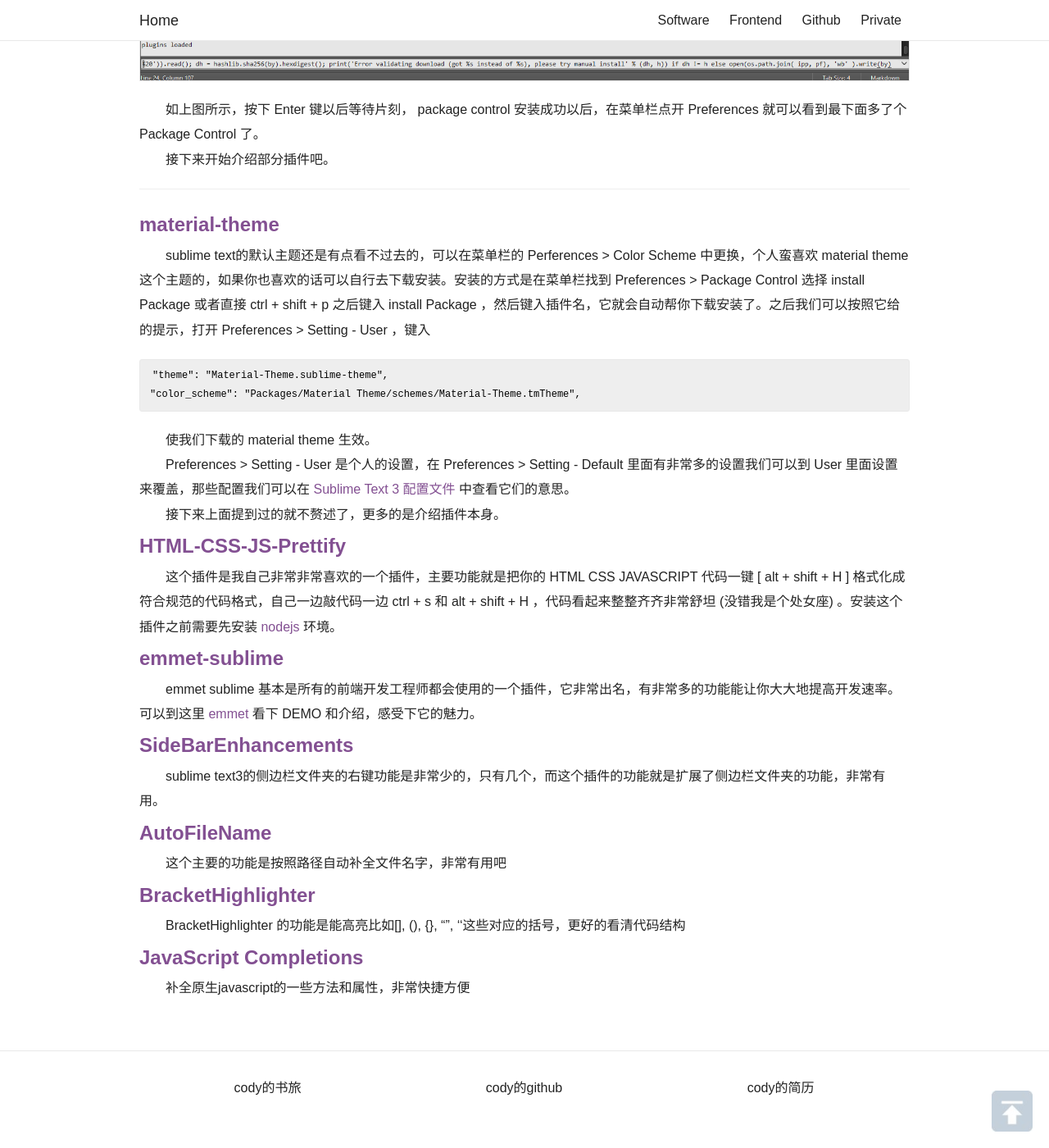
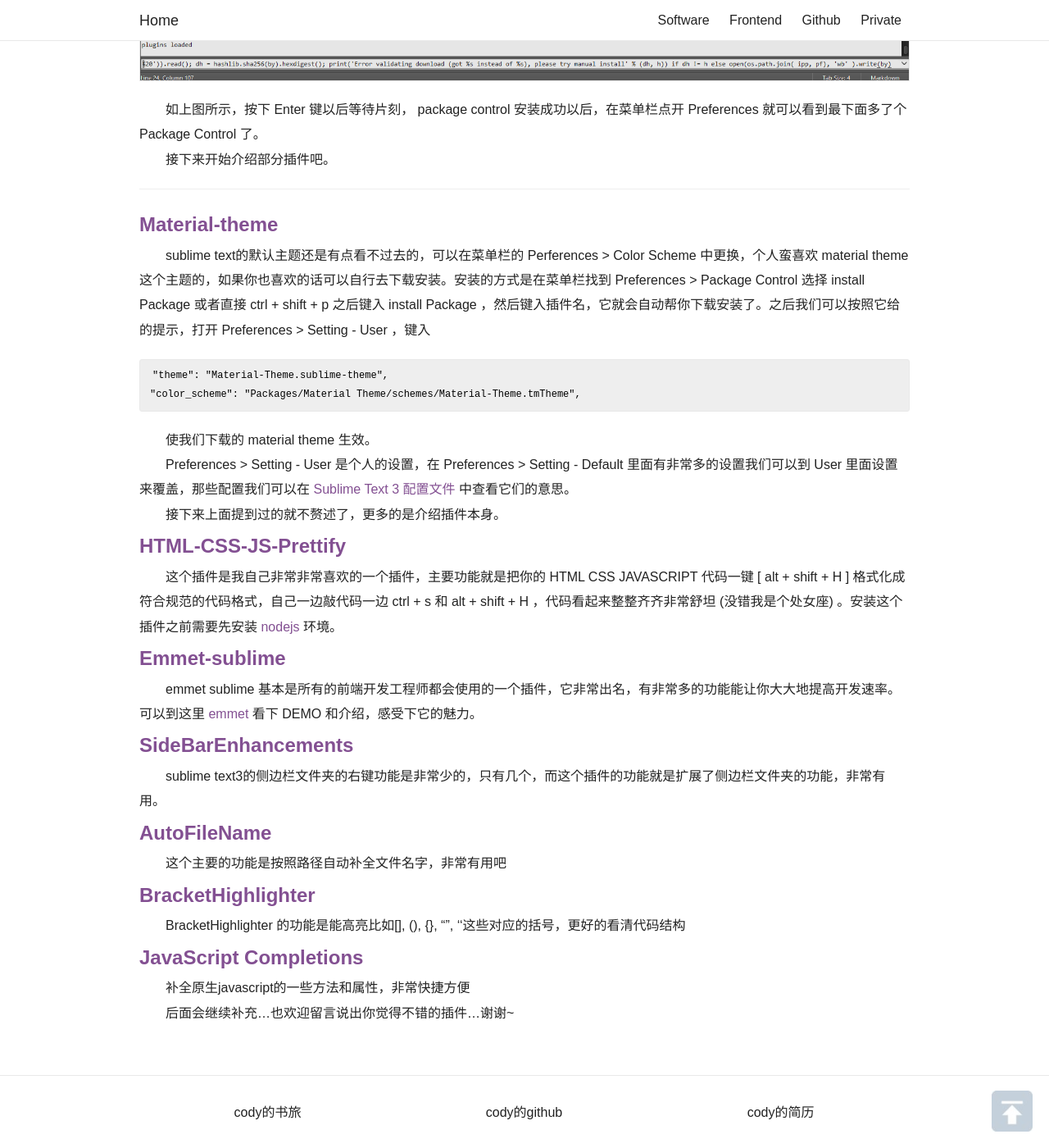
Before and after one commit to cody1991/cody1991.github.io, a Jekyll site: the page built from _posts/2015-09-22-sublime-text-guide.markdown, in a window 1280 px wide and 1400 px high, scrolled down 1125 px. Shown: the whole window at 82% size. Built offline with Jekyll 4.4.1, drawn with Linux system fonts in a browser that asks for light colours; nearby versions of some CDN libraries; comment, search, counter and statistics services are not loaded.

Commit message:
modify st3 blog

```diff
--- a/_posts/2015-09-22-sublime-text-guide.markdown
+++ b/_posts/2015-09-22-sublime-text-guide.markdown
@@ -31,7 +31,7 @@
 
 ----
 
-##[material-theme](https://github.com/equinusocio/material-theme)
+##[Material-theme](https://github.com/equinusocio/material-theme)
 
 sublime text的默认主题还是有点看不过去的，可以在菜单栏的 Perferences > Color Scheme 中更换，个人蛮喜欢 material theme 这个主题的，如果你也喜欢的话可以自行去下载安装。安装的方式是在菜单栏找到 Preferences > Package Control 选择 install Package 或者直接 ctrl + shift + p 之后键入 install Package ，然后键入插件名，它就会自动帮你下载安装了。之后我们可以按照它给的提示，打开 Preferences > Setting - User ，键入
 
@@ -48,7 +48,7 @@
 
 这个插件是我自己非常非常喜欢的一个插件，主要功能就是把你的 HTML CSS JAVASCRIPT 代码一键 [ alt + shift + H ] 格式化成符合规范的代码格式，自己一边敲代码一边 ctrl + s 和  alt + shift + H ，代码看起来整整齐齐非常舒坦 (没错我是个处女座) 。安装这个插件之前需要先安装 [nodejs](https://nodejs.org/en/) 环境。
 
-##[emmet-sublime](https://github.com/sergeche/emmet-sublime)
+##[Emmet-sublime](https://github.com/sergeche/emmet-sublime)
 
 emmet sublime 基本是所有的前端开发工程师都会使用的一个插件，它非常出名，有非常多的功能能让你大大地提高开发速率。可以到这里 [emmet](http://www.emmet.io/) 看下 DEMO 和介绍，感受下它的魅力。
 
@@ -67,3 +67,5 @@
 ##[JavaScript Completions](https://packagecontrol.io/packages/JavaScript%20Completions)
 
 补全原生javascript的一些方法和属性，非常快捷方便
+
+后面会继续补充...也欢迎留言说出你觉得不错的插件...谢谢~
```
